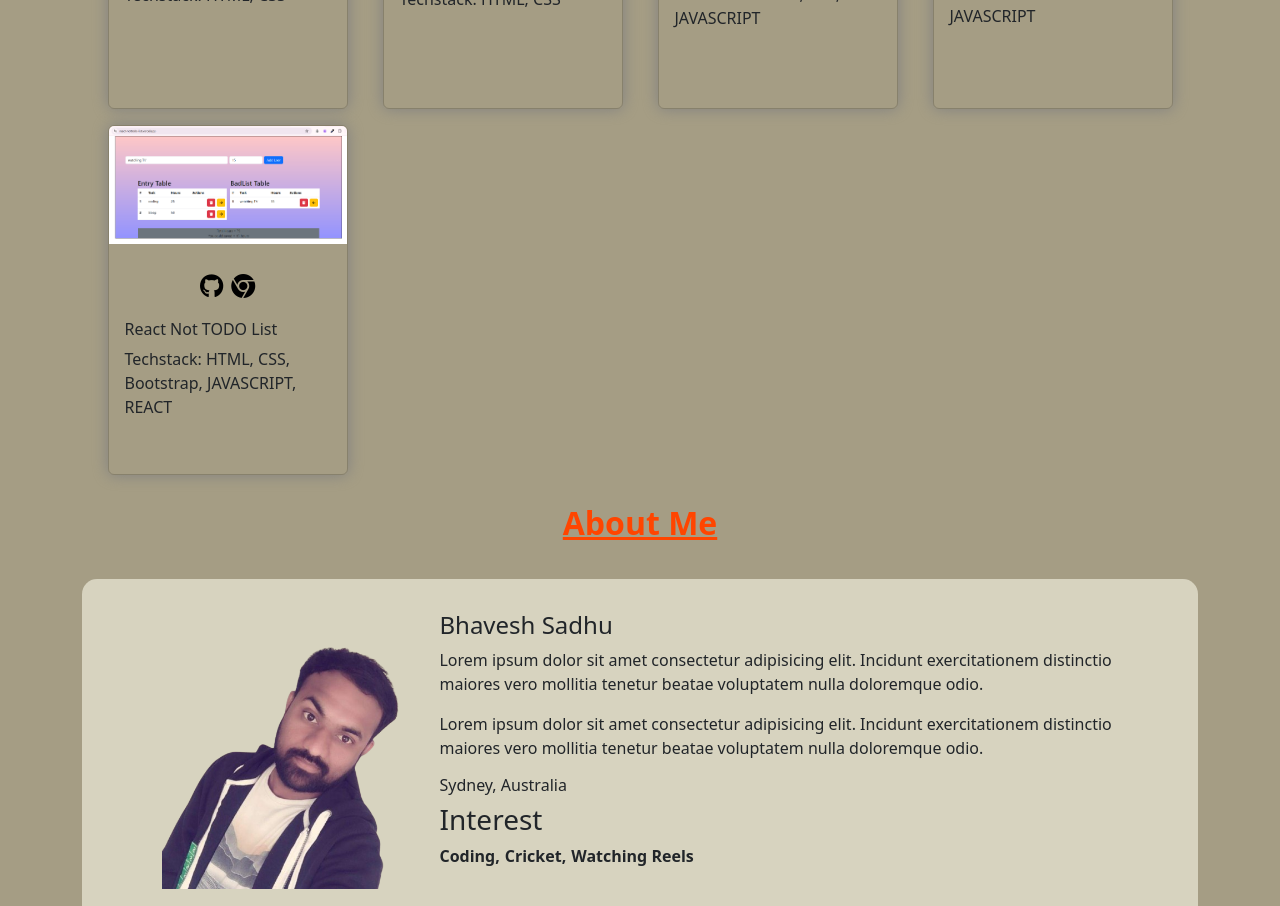
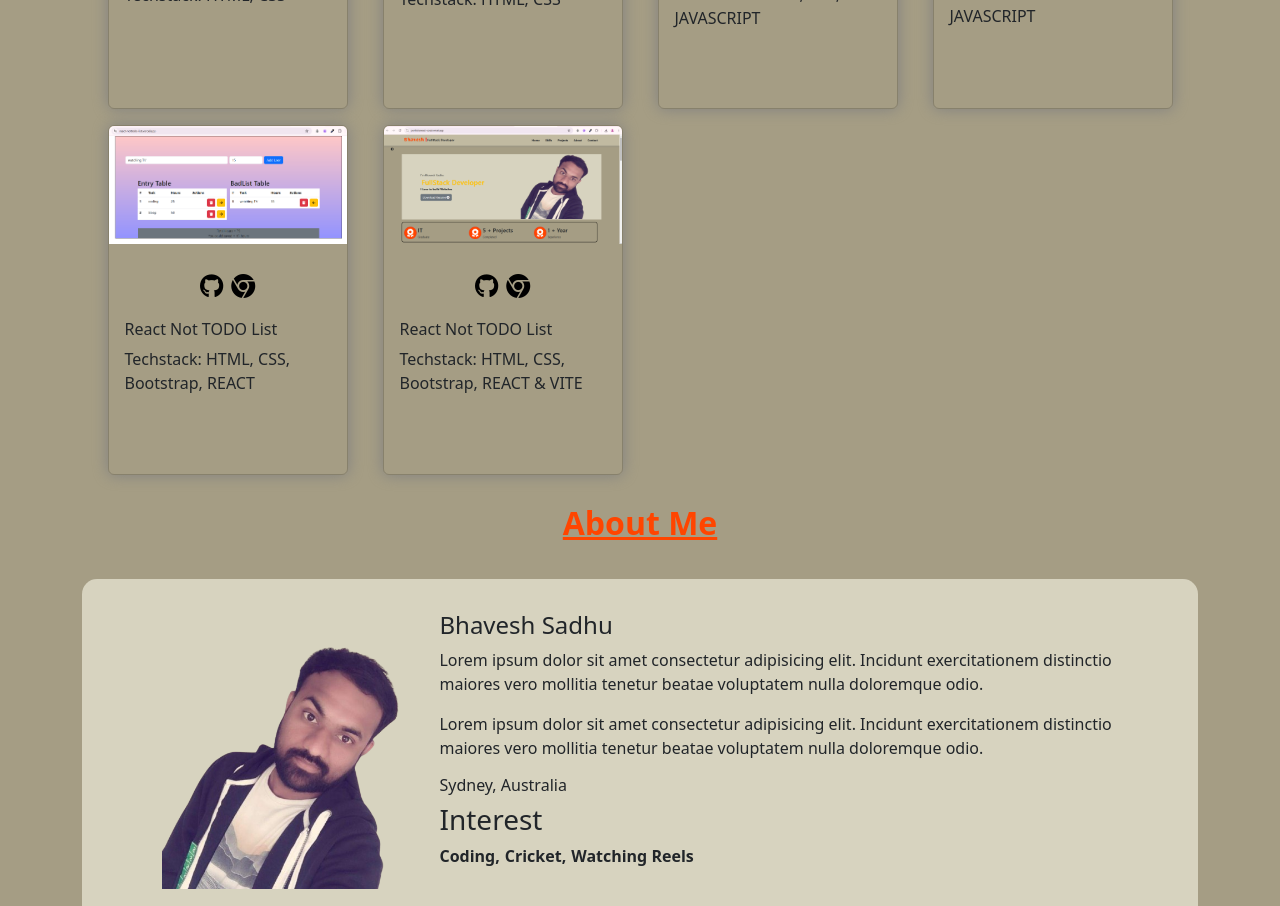
Before and after one commit to Bhaveshsadhu/portfolioreact, a React (Vite) app: page / in a window 1280 px wide. Shown: the part 1160-2066 px from the top of the page. Built offline with nearby package versions, Linux system fonts and the light colour scheme; a web font is replaced by a local one.

Commit message:
portfolio project added

```diff
--- a/src/Components/Projects.jsx
+++ b/src/Components/Projects.jsx
@@ -5,6 +5,7 @@ import animation from "../assets/animation.png";
 import reactNTDL from "../assets/reactNTDL.png";
 import contactlistapi from "../assets/contactlistapi.png";
 import expcards from "../assets/expcards.png";
+import portfolio from "../assets/portfolio.png";
 
 export const Projects = () => {
   const projects = [
@@ -41,7 +42,14 @@ export const Projects = () => {
       github: "https://github.com/Bhaveshsadhu/react_nottodo_list",
       url: "https://react-nottodo-list.vercel.app/",
       title: "React Not TODO List",
-      techstack: "Techstack: HTML, CSS, Bootstrap, JAVASCRIPT, REACT",
+      techstack: "Techstack: HTML, CSS, Bootstrap, REACT",
+    },
+    {
+      img: portfolio,
+      github: "https://github.com/Bhaveshsadhu/portfolioreact.git",
+      url: "https://portfolioreact-coral.vercel.app/",
+      title: "React Not TODO List",
+      techstack: "Techstack: HTML, CSS, Bootstrap, REACT & VITE",
     },
   ];
   return (
```
Also changed, not shown: src/assets/portfolio.png (added).
